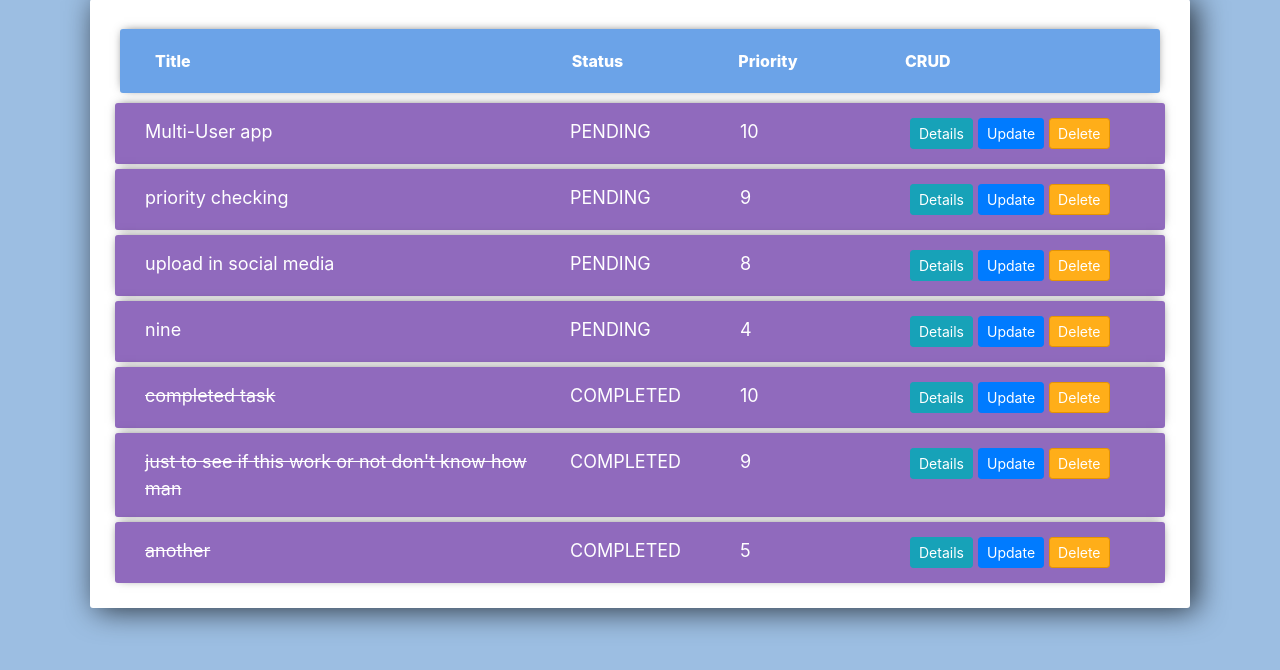
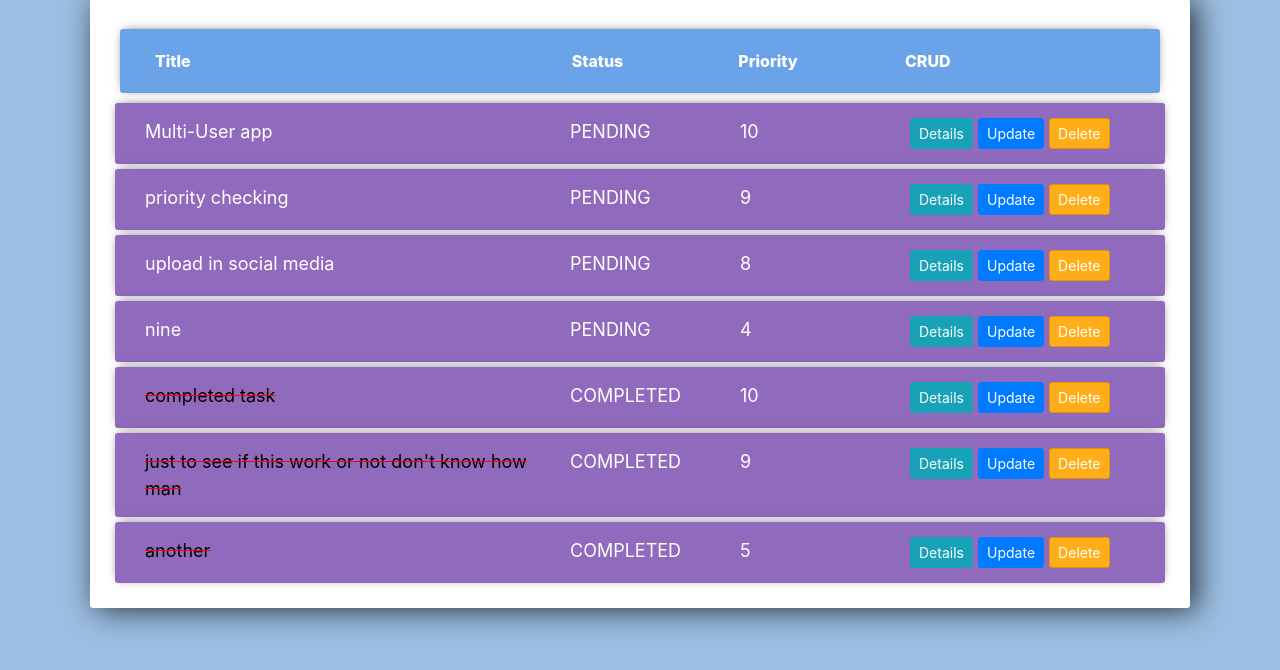
Before and after one commit to susan5591/Multi-user-todo, a Django app: page /todo/ in a window 1280 px wide. Shown: the part 83-753 px from the top of the page. Run offline with Django 3.2, Linux system fonts and the light colour scheme; a user stored in the database is signed in; data comes from the database, SQL or seed files in the repository; both versions use the stored data as it was after the commit; some libraries are stand-ins or nearby versions.

Commit message:
color change in strike

```diff
--- a/todo/templates/todo/list.html
+++ b/todo/templates/todo/list.html
@@ -59,7 +59,6 @@
 			background-color: #6BA3E8;
 			font-weight: 800;
 		}
-
 	</style>
 
 	<div class="center-column">
@@ -88,7 +87,9 @@
 					<div class="row">
 						<div class="col-lg-5">
 							{% if task.status == 'COMPLETED' %}
-								<strike>{{task.title}}</strike>
+								<strike style="color: red">
+									<span style='color:black'>{{task.title}}</span>
+								</strike>
 							{%else%}
 								<span>{{task.title}}</span>
 							{% endif %}
```
Also changed, not shown: db.sqlite3.
